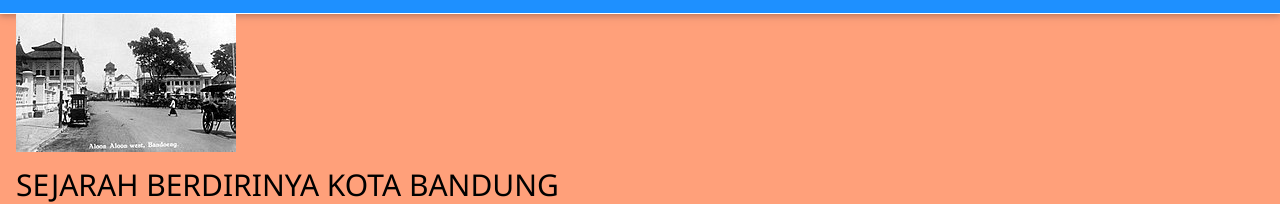
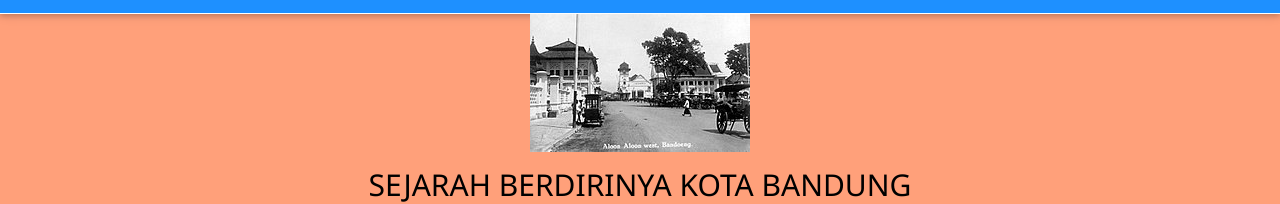
Before and after one commit to Naufalazka17/Naufalazka17, a plain HTML site: page index.html in a window 1280 px wide. Both pictures are taken after a click on the button "Sejarah". Shown: the part 361-565 px from the top of the page. Drawn offline with Linux system fonts and the light colour scheme.

Commit message:
index.html

```diff
--- a/index.html
+++ b/index.html
@@ -346,7 +346,7 @@ Di sini, kamu bisa berfoto-foto menggunakan hanbok dengan latar belakang ala rum
  </div>
 
  <div id="Sejarah" class="w3-container kota w3-animate-zoom" style="display:none">
-<img src="img/Sejarah.jpg">
+<center><img src="img/sejarah.jpg">
  <h2>SEJARAH BERDIRINYA KOTA BANDUNG</h2>
  <hr>
  <p>Pada bulan Desember 1799, VOC mengalami kebangkrutan sehingga seluruh aset dan kekuasaannya diambil alih oleh Republik Batavia (1795-1806). Pada tahun 1806, Kaisar Prancis Napoleon Bonaparte mendirikan Republik Batavia sebagai penerus Kerajaan Belanda, dengan mengangkat adiknya, Louis Napoleon (Lodewijk Napolen), sebagai raja.
```
